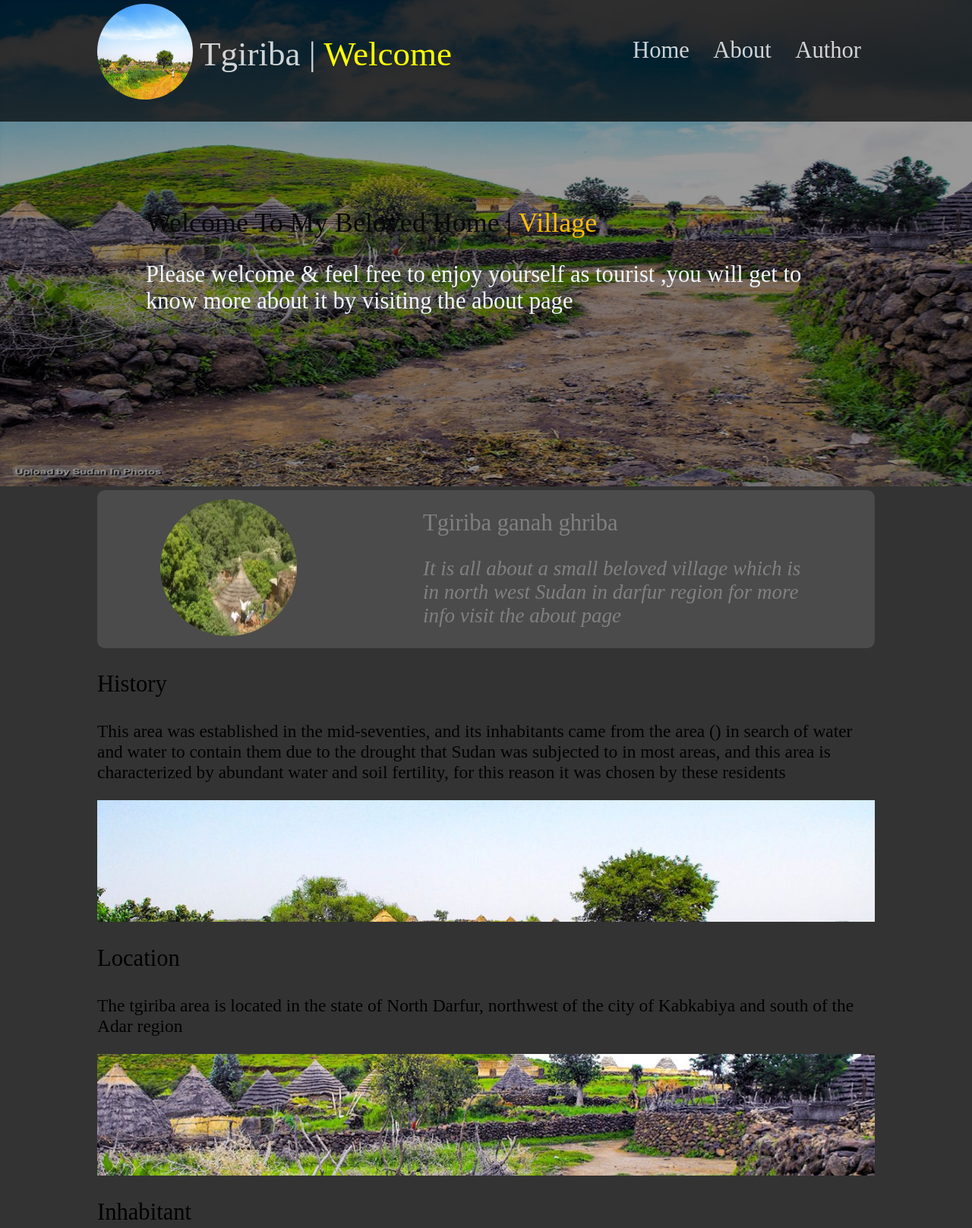
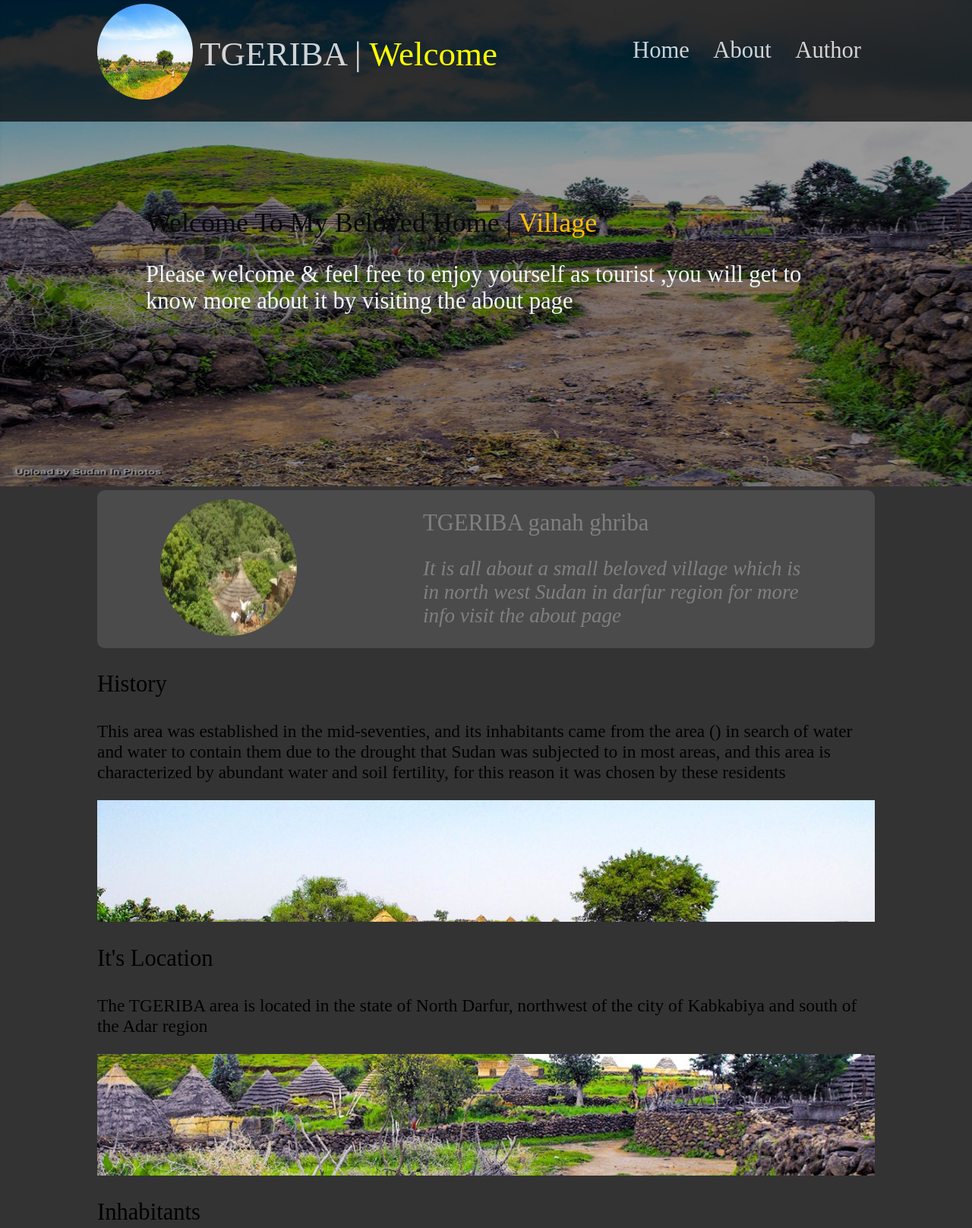
Before and after one commit to Rashidmohamd/Village, a plain HTML site: page index.html in a window 1280 px wide. Shown: the top 1616 px of the page at 76% size. Drawn offline with Linux system fonts and the light colour scheme.

Commit message:
spelling check

```diff
--- a/index.html
+++ b/index.html
@@ -30,7 +30,7 @@
                         <img src="images/beauty.jpg" alt="">
                     </div>
                     <div class="logoName">
-                        <h1>Tgiriba | <span>Welcome</span></h1>
+                        <h1>TGERIBA | <span>Welcome</span></h1>
                     </div>
                 </div>
 
@@ -79,7 +79,7 @@
                     <img src="images/valage.jpg" alt="">
                 </div>
                 <div class="content">
-                    <h1>Tgiriba ganah ghriba</h1>
+                    <h1>TGERIBA ganah ghriba</h1>
                     <h3>
                         It is all about a small beloved village which is in north west Sudan in darfur region for more
                         info visit the about page
@@ -103,15 +103,15 @@
 
                     <div class="image image1"></div>
 
-                    <h3>Location</h3>
+                    <h3>It's Location</h3>
 
-                    <p>The tgiriba area is located in the state of North Darfur, northwest of the city of Kabkabiya and south of the Adar
+                    <p>The TGERIBA area is located in the state of North Darfur, northwest of the city of Kabkabiya and south of the Adar
                         region</p>
 
                     <div class="image image2"></div>
 
 
-                    <h3>Inhabitant</h3>
+                    <h3>Inhabitants</h3>
 
                     <p>This area belongs to the Zaghawa tribe, known in Darfur, and there are also nomadic Arabs who live there. There
                         is no
@@ -141,7 +141,7 @@
             <!-- phoo gallary -->
 
             <div class="beauty">
-                <h3>Photo gallary </h3>
+                <h3>Photo gallary </h3><br>
                 <h4>Discover beauty of nature in the region of Darfur</h4>
             </div>
             <section class="photoGallary">
@@ -201,7 +201,7 @@
                         <h3>Technologies :</h3>
                         <ul>
                             <li>HTML5</li>
-                            <li>CSS3 / scss</li>
+                            <li>CSS3 /SASS</li>
                             <li>JAVASCRIPT</li>
                         </ul>
                     </div>
```
